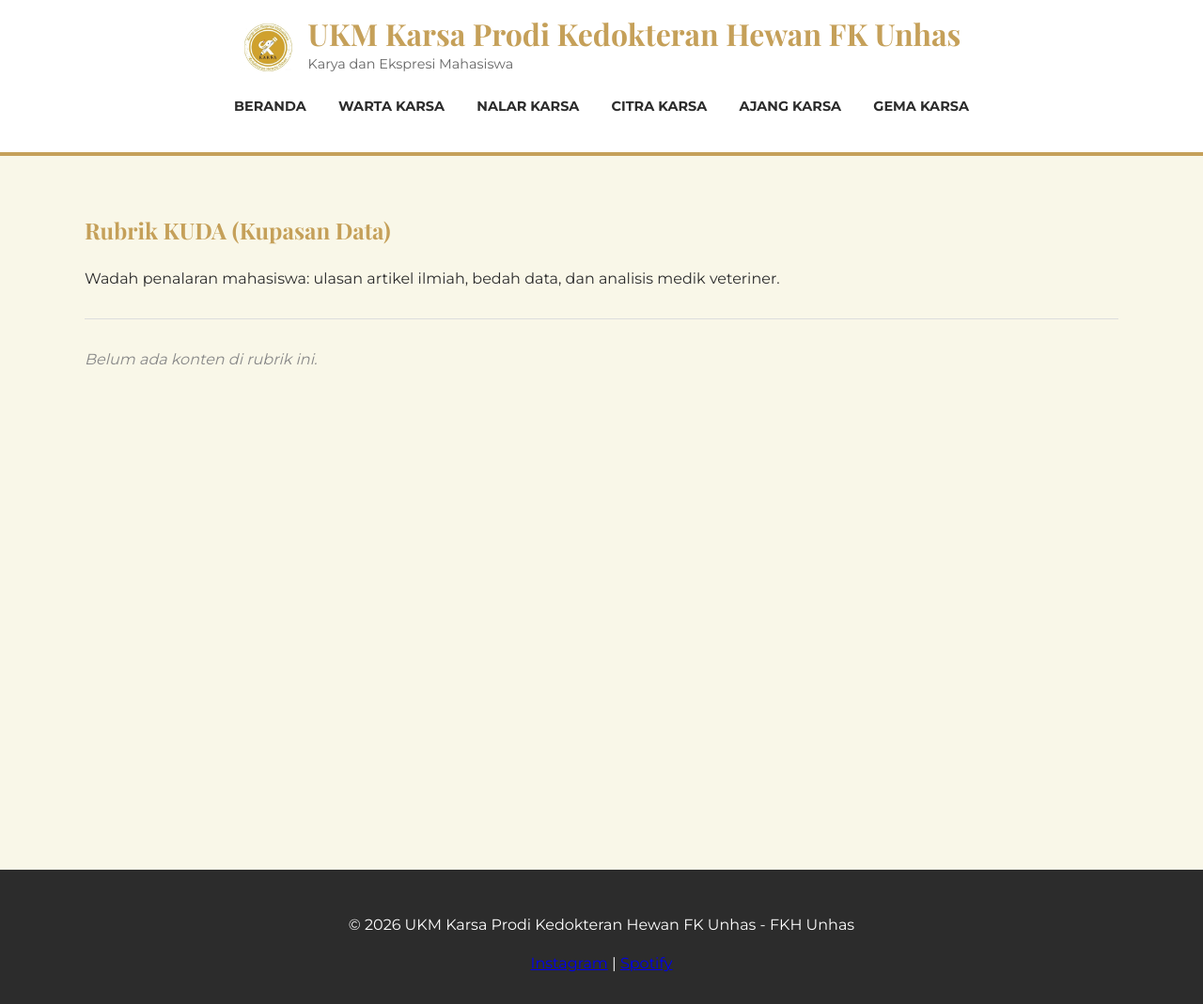
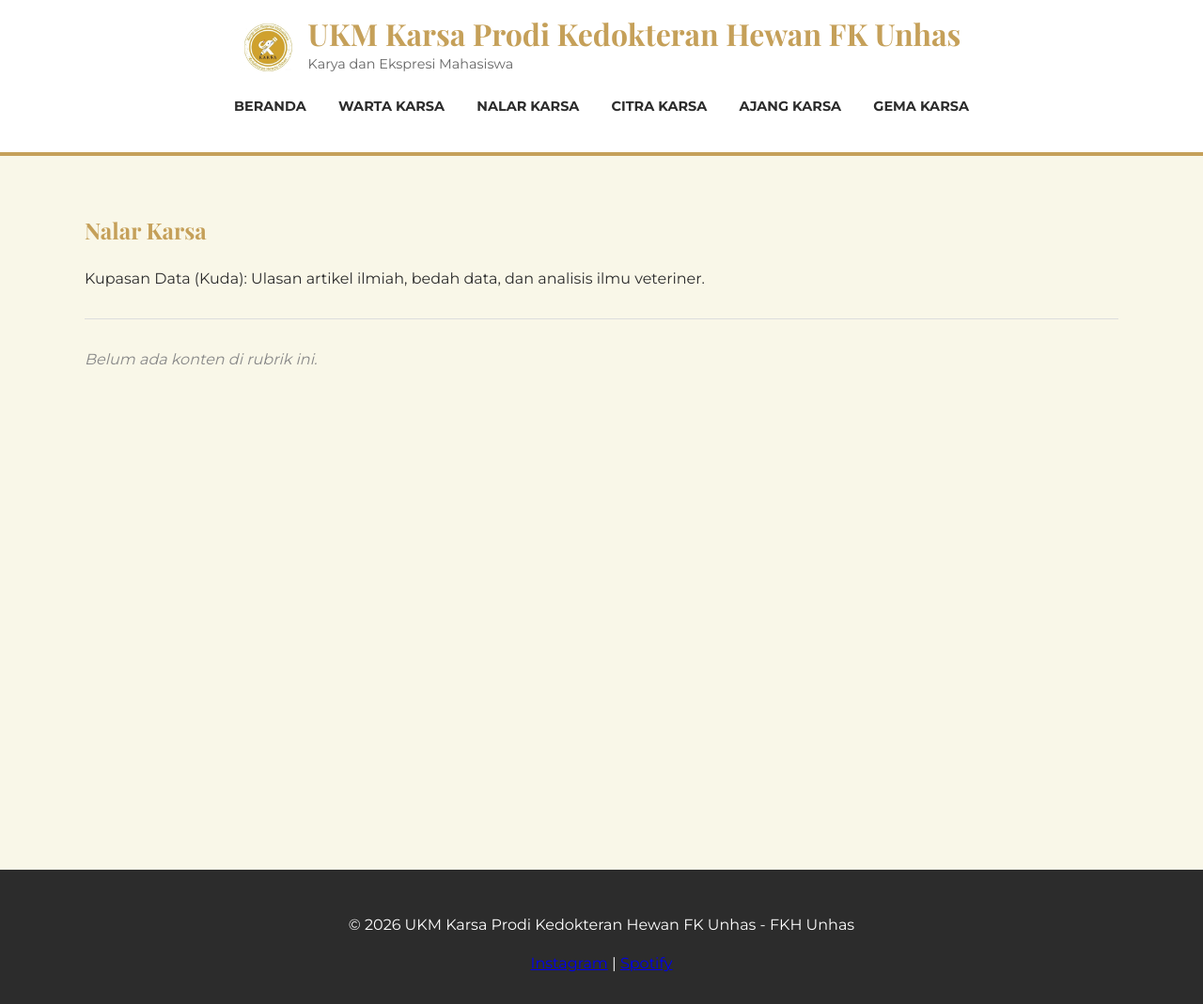
Before and after one commit to rianhs/ukm-karsa, a Jekyll site: the page built from category/nalar-karsa.md, in a window 1280 px wide. Shown: the whole page at 94% size. Built offline with Jekyll 4.4.1, drawn with Linux system fonts in a browser that asks for light colours.

Commit message:
Update title and description in nalar-karsa.md

```diff
--- a/category/nalar-karsa.md
+++ b/category/nalar-karsa.md
@@ -3,8 +3,8 @@ layout: default
 title: "Nalar Karsa"
 ---
 
-<h2 style="color: var(--gold); font-family: 'Playfair Display', serif;">Rubrik KUDA (Kupasan Data)</h2>
-<p>Wadah penalaran mahasiswa: ulasan artikel ilmiah, bedah data, dan analisis medik veteriner.</p>
+<h2 style="color: var(--gold); font-family: 'Playfair Display', serif;">Nalar Karsa</h2>
+<p>Kupasan Data (Kuda): Ulasan artikel ilmiah, bedah data, dan analisis ilmu veteriner.</p>
 
 <hr style="margin: 30px 0; border: 0; border-top: 1px solid #ddd;">
 
```
